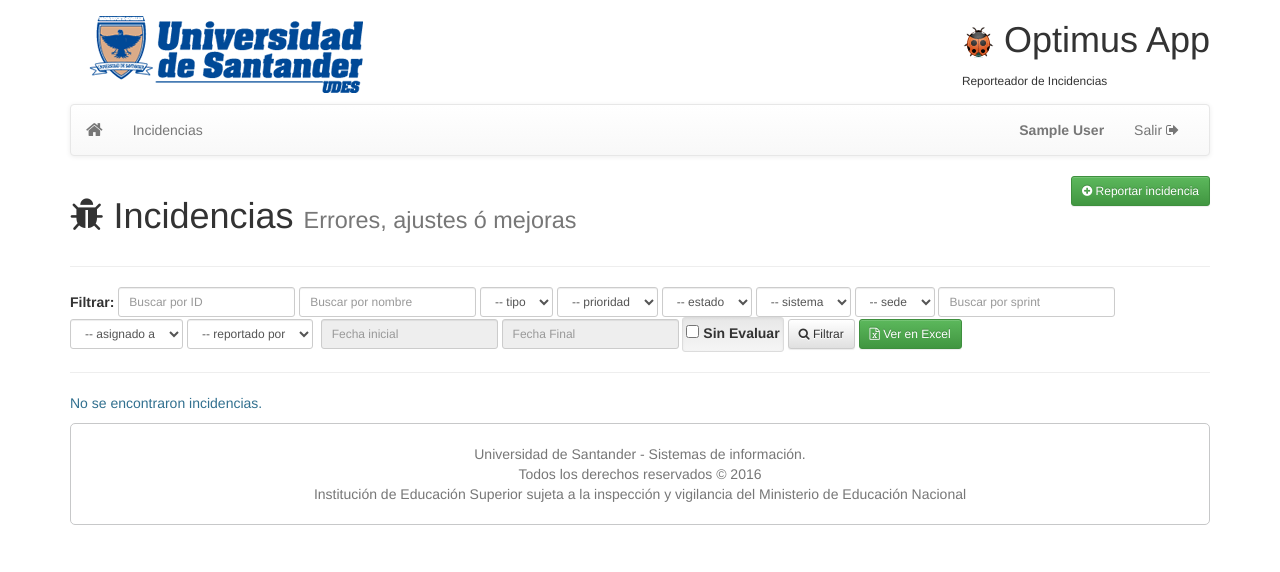
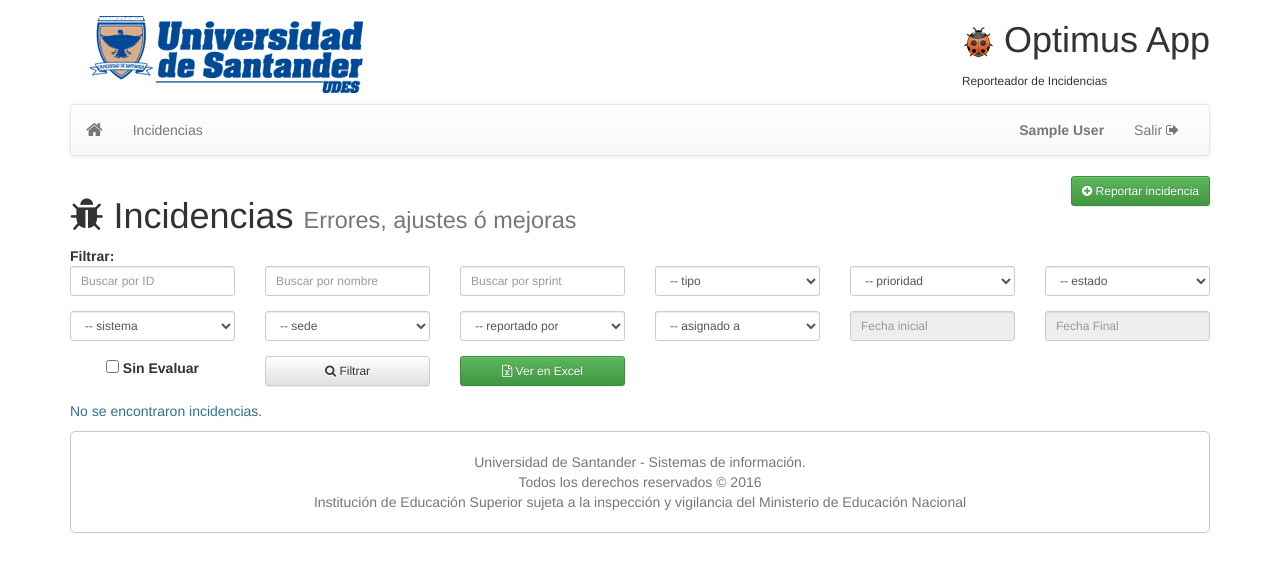
Before and after one commit to alfegupe/IssueReporter, a Django app: page /bugtracker/home/ in a window 1280 px wide. Shown: the top 572 px of the page. Run offline with Django 3.2, Linux system fonts and the light colour scheme; the visitor is signed in with stand-in values (Sample User, id 1); data comes from the database, SQL or seed files in the repository; data that the repository does not hold is empty; parts of the project's set-up code (start-up, migrations or seed data) failed here and were passed over; some libraries are stand-ins or nearby versions.

Commit message:
Visual adjustments in the filter fields

```diff
--- a/bugtracker/forms.py
+++ b/bugtracker/forms.py
@@ -203,7 +203,7 @@ class SearchIssueForm(forms.ModelForm):
             'headquarter': forms.Select(attrs=select_attr),
             'sprint': forms.TextInput(
                 attrs={'class': 'form-control input-sm',
-                       'placeholder': 'Buscar por sprint'}),
+                       'placeholder': 'Buscar por sprint', 'autocomplete': 'off'}),
             'priority': forms.Select(attrs=select_attr),
             'type_issue': forms.Select(attrs=select_attr),
             'status': forms.Select(attrs=select_attr),
--- a/bugtracker/templates/bugtracker/issues.html
+++ b/bugtracker/templates/bugtracker/issues.html
@@ -40,79 +40,86 @@
             {% endif %}
         </div>
     </div>
-    <hr/>
+
+    <strong>Filtrar:</strong>
     <div class="row">
-        <div class="col-lg-12 col-md-12 col-sm-12">
-            <form class="form-inline" action="" id="filter" method="get" novalidate>
+        <div class="col-md-12">
+            <form class="form-horizontal" action="" id="filter" method="get" novalidate>
                 <div class="form-group">
-                    <strong>Filtrar:</strong>
+                    <div class="col-lg-2">
+                    <input class="form-control input-sm"  id="id" maxlength="300"
+                           type="text" autocomplete="off" name="id"
+                           placeholder="Buscar por ID" required=""
+                           onkeypress="return valida(event)">
                     </div>
-                <div class="form-group">
-                    <input class="form-control input-sm"
-                           id="id" maxlength="300" type="text" autocomplete="off"
-                           name="id" placeholder="Buscar por ID" required="" onkeypress="return valida(event)">
-                </div>
-                <div class="form-group">
+                    <div class="col-lg-2">
                         {{ form_search.issue }}
                     </div>
-                <div class="form-group">
+                    <div class="col-lg-2">
+                        {{ form_search.sprint }}
+                    </div>
+                    <div class="col-lg-2">
                         {{ form_search.type_issue }}
                     </div>
-                <div class="form-group">
+                    <div class="col-lg-2">
                         {{ form_search.priority }}
                     </div>
-                <div class="form-group">
+                    <div class="col-lg-2">
                         {{ form_search.status }}
                     </div>
+                </div>
+
                 <div class="form-group">
+
+                        <div class="col-lg-2">
                             {{ form_search.software }}
                         </div>
-                <div class="form-group">
+                        <div class="col-lg-2">
                             {{ form_search.headquarter }}
                         </div>
+                        {% if is_dev %}
+                            <div class="col-lg-2">
+                            {{ form_search.reporter }}
+                            </div>
+                            <div class="col-lg-2">
+                                {{ form_search.dev }}
+                            </div>
+                        {% endif %}
+
                         {% comment %}{% if user.is_superuser %}
                         <div class="form-group">
                             {{ form_search.reporter }}
                         </div>
                         {% endif %}{% endcomment %}
-                {% if is_dev %}
-                    <div class="form-group">
-                    {{ form_search.sprint }}
+                        <div class="col-lg-2">
+                            {{ form_search.date_init }}
                         </div>
-                    <div class="form-group">
-                        {{ form_search.dev }}
+                        <div class="col-lg-2">
+                            {{ form_search.date_end }}
                         </div>
-                    <div class="form-group">
-                    {{ form_search.reporter }}
                 </div>
 
-                {% endif %}
                 <div class="form-group">
-                    {{ form_search.browser }}
-                </div>
-                <div class="form-group">
-                    {{ form_search.date_init }}
-                </div>
-                <div class="form-group">
-                    {{ form_search.date_end }}
-                </div>
-               <div class="form-group well well-sm" style="padding: 3px;">
+                    <div class=" col-lg-2 text-center">
                         <label for="id_is_closed">
                             {{ form_search.is_evaluated }} Sin Evaluar
                         </label>
                     </div>
-                <button type="submit" class="btn btn-default btn-sm">
+                    <div class="col-lg-2">
+                        <button type="submit" class="btn btn-default btn-sm" style="width: 100%">
                             <i class="fa fa-search"></i> Filtrar
                         </button>
-                <button type="button" onclick="excel('1')" class="btn btn-success btn-sm">
+                    </div>
+                    <div class="col-lg-2">
+                        <button type="button" onclick="excel('1')" class="btn btn-success btn-sm"
+                        style="width: 100%">
                             <i class="fa fa-file-excel-o"></i> Ver en Excel
                         </button>
-            </form>
-
                     </div>
                 </div>
-    <hr>
-
+            </form>
+        </div>
+    </div>
     {% include "includes/messages.html" %}
 
     {% if object_list %}
```
Lines whose indentation alone changed are shown as unchanged.
